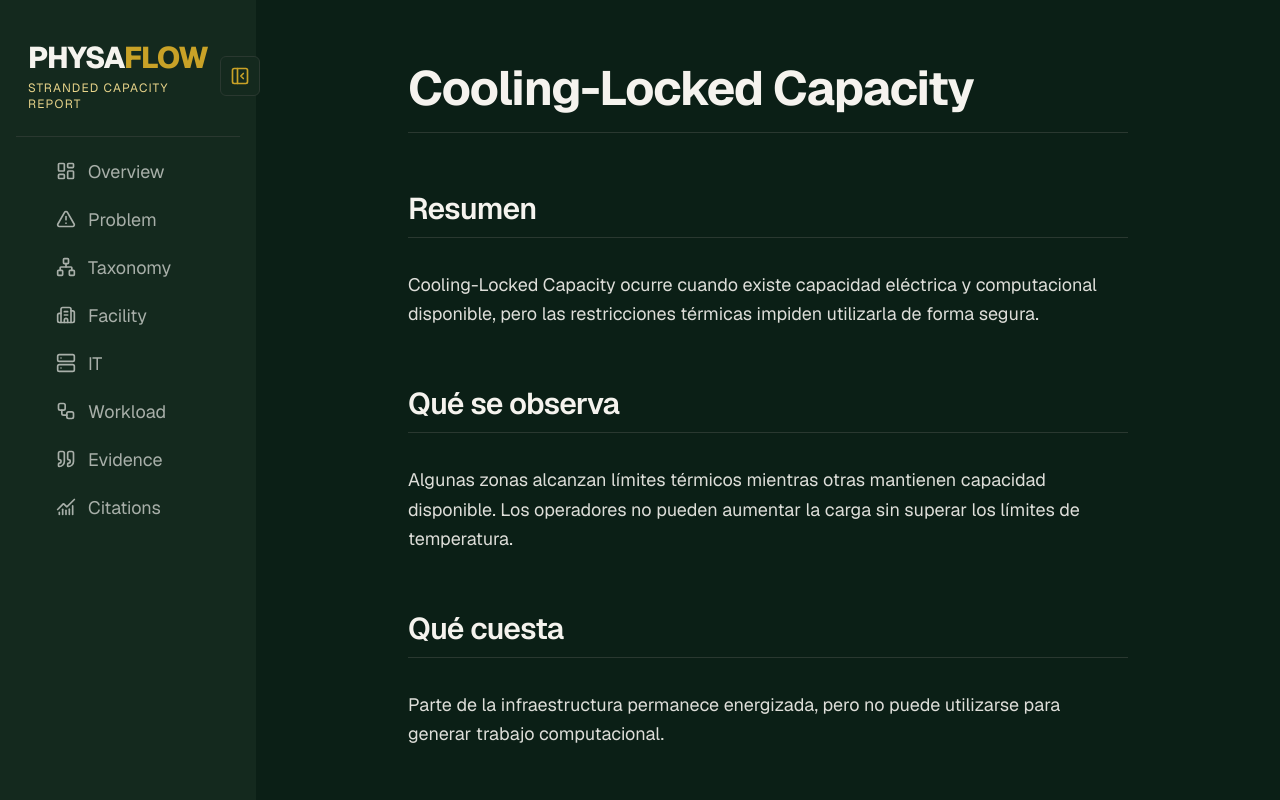
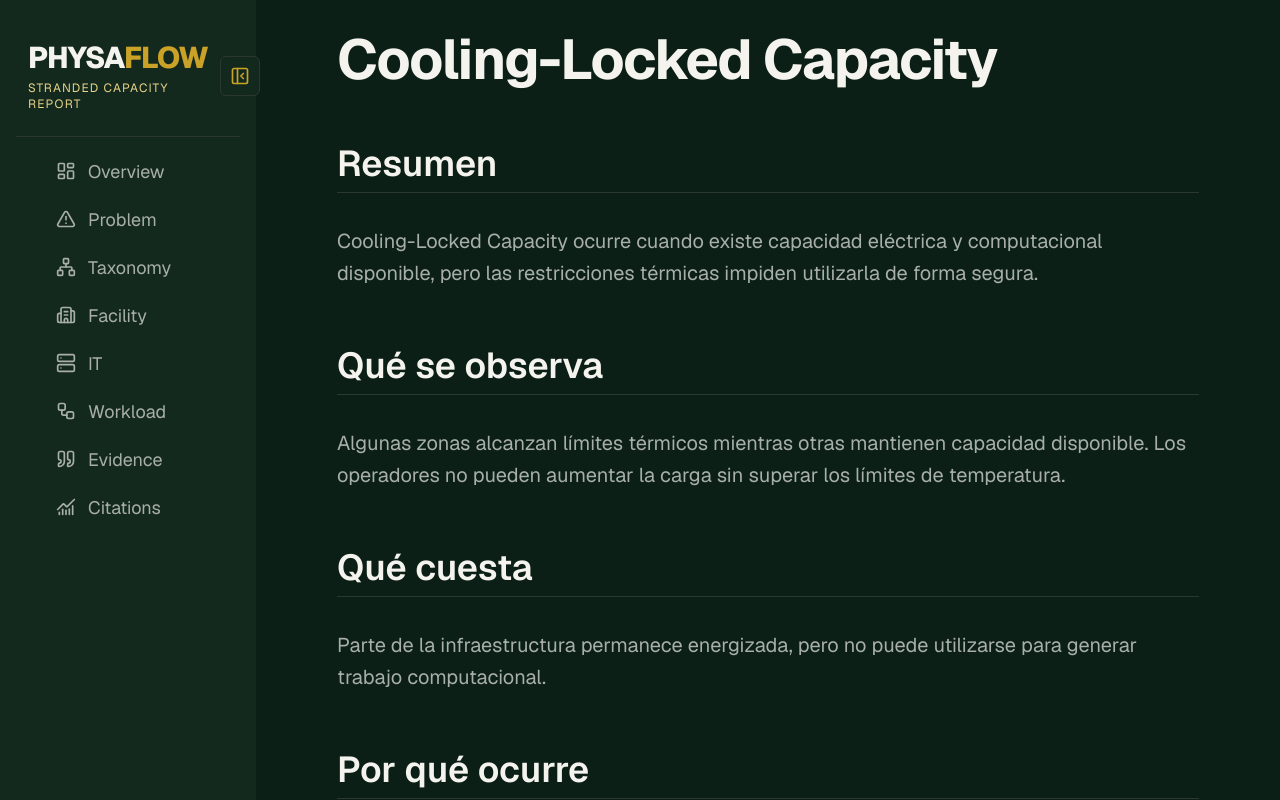
Before and after one commit to No-Country-simulation/so7-26-team-02-physaflow-public-report, a Next.js app: page /sandbox in a window 1280 px wide. Built offline with nearby package versions, Linux system fonts and the light colour scheme.

Commit message:
fix: texto separado de los lados

```diff
--- a/app/layout.tsx
+++ b/app/layout.tsx
@@ -31,9 +31,10 @@ export default function RootLayout({
     >
       <body className="h-screen flex flex-row" suppressHydrationWarning>
         <Slidebar />
-        {/* pt-16 reserva el alto del header fijo del sidebar en mobile;
-            en md+ el sidebar es estático y no hace falta padding. */}
-        <main className="w-full flex-1 overflow-y-auto pt-16 md:pt-0">
+        {/* Gutter horizontal único del contenido: px-5 (20px) en mobile,
+            sm:px-6 (24px) en el resto. pt-16 reserva el alto del header
+            fijo del sidebar en mobile; en md+ el sidebar es estático. */}
+        <main className="w-full flex-1 overflow-y-auto px-5 pt-16 sm:px-6 md:pt-0">
           {children}
         </main>
       </body>
--- a/app/page.tsx
+++ b/app/page.tsx
@@ -1,7 +1,7 @@
 export default function Home() {
   return (
-    // Ajustamos padding horizontal: px-4 para mobile, sm:px-6 para el resto
-    <main className="flex min-h-screen w-full justify-center bg-background px-4 py-8 sm:px-6 sm:py-16">
+    // El gutter horizontal (px) lo aporta el <main> del layout.
+    <main className="flex min-h-screen w-full justify-center bg-background py-8 sm:py-16">
       <article className="flex w-full max-w-3xl flex-col">
         <header className="mb-10 border-b border-border pb-6 sm:mb-12 sm:pb-8">
           <p className="mb-2 text-xs font-medium uppercase tracking-widest text-accent sm:text-sm">
--- a/app/taxonomy/page.tsx
+++ b/app/taxonomy/page.tsx
@@ -11,7 +11,7 @@ export default function TaxonomyPage() {
   const layers = getTaxonomyLayers();
 
   return (
-    <article className="prose prose-invert mx-auto max-w-3xl px-4 py-12 sm:px-6">
+    <article className="prose prose-invert mx-auto max-w-3xl py-12">
       <h1>Taxonomy</h1>
       <p>
         Stranded capacity aparece en tres capas distintas del data center.
--- a/mdx-components.tsx
+++ b/mdx-components.tsx
@@ -4,7 +4,7 @@ export function useMDXComponents(components: MDXComponents): MDXComponents {
   return {
     // El contenedor principal de todo el MDX
     wrapper: ({ children }) => (
-      <article className="prose prose-invert lg:prose-lg mx-auto my-10 max-w-3xl px-4 sm:px-6 prose-headings:text-foreground prose-headings:tracking-tight prose-h1:border-b prose-h1:border-border prose-h1:pb-5 prose-p:text-foreground/90 prose-strong:text-accent-light prose-a:text-accent lg:my-16">
+      <article className="prose prose-invert lg:prose-xl mx-auto my-8 prose-headings:text-foreground prose-p:text-muted prose-strong:text-accent-light prose-a:text-accent">
         {children}
       </article>
     ),
```
